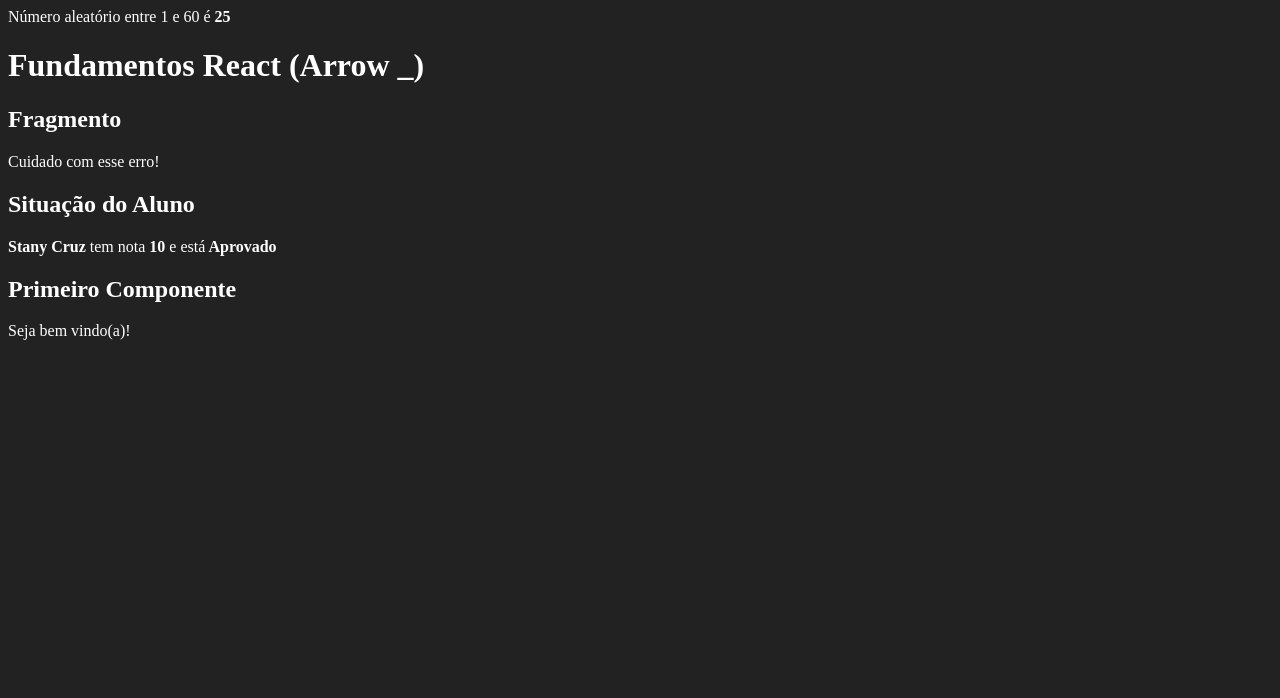
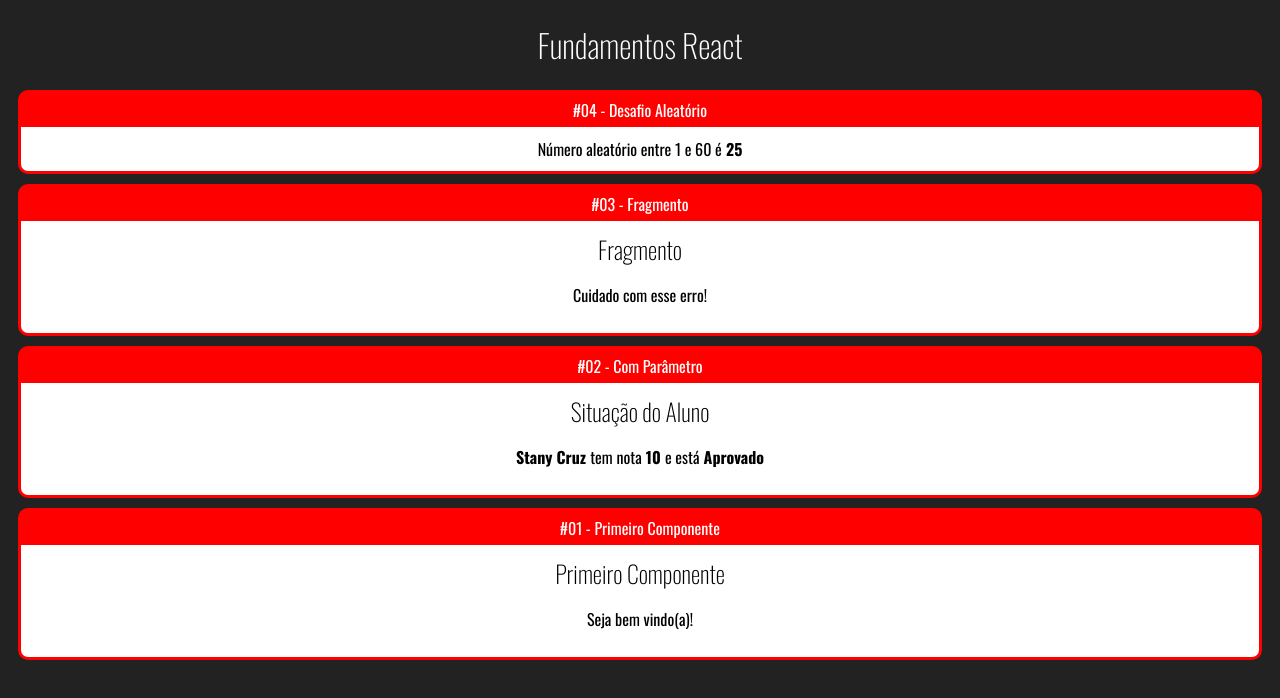
Before and after one commit to stanycruz/curso-react, a React (Create React App) app: page / in a window 1280 px wide. Shown: the top 698 px of the page. Built offline with nearby package versions, Linux system fonts and the light colour scheme.

Commit message:
Componente Card #01

```diff
--- a/public/index.html
+++ b/public/index.html
@@ -24,6 +24,9 @@
       work correctly both with client-side routing and a non-root public URL.
       Learn how to configure a non-root public URL by running `npm run build`.
     -->
+    <link rel="preconnect" href="https://fonts.googleapis.com">
+<link rel="preconnect" href="https://fonts.gstatic.com" crossorigin>
+<link href="https://fonts.googleapis.com/css2?family=Oswald:wght@200;300;400;500;600;700&display=swap" rel="stylesheet">
     <title>React App</title>
   </head>
   <body>
--- a/src/App.jsx
+++ b/src/App.jsx
@@ -1,5 +1,6 @@
 import React from 'react'
 
+import Card from './components/layout/Card'
 import Primeiro from './components/basicos/Primeiro'
 import ComParametro from './components/basicos/ComParametro'
 import Fragmento from './components/basicos/Fragmento'
@@ -7,15 +8,25 @@
 
 export default _ =>
     <div id="app">
-        <Aleatorio
-            min={1}
-            max={60}
-        />
-        <h1>Fundamentos React (Arrow _)</h1>
+        <h1>Fundamentos React</h1>
+
+        <Card titulo="#04 - Desafio Aleatório">
+            <Aleatorio min={1} max={60} />
+        </Card>
+
+        <Card titulo="#03 - Fragmento">
             <Fragmento />
+        </Card>
+
+        <Card titulo="#02 - Com Parâmetro">
             <ComParametro
                 titulo="Situação do Aluno"
                 aluno="Stany Cruz" nota={9.3}
             />
+        </Card>
+
+        <Card titulo="#01 - Primeiro Componente">
             <Primeiro></Primeiro>
+        </Card>
+
     </div>
--- /dev/null
+++ b/src/components/layout/Card.css
@@ -0,0 +1,19 @@
+.Card {
+    background-color: red;
+    border: 3px solid red;
+    border-radius: 10px;
+    overflow: hidden;
+    margin: 10px;
+}
+
+.Card .Title {
+    padding: 5px 0px;
+    display: flex;
+    justify-content: center;
+}
+
+.Card .Content {
+    background-color: white;
+    color: black;
+    padding: 10px;
+}
--- /dev/null
+++ b/src/components/layout/Card.jsx
@@ -0,0 +1,11 @@
+import './Card.css'
+import React from 'react'
+
+export default props => {
+    return <div className="Card">
+        <div className="Title">{props.titulo}</div>
+        <div className="Content">
+            {props.children}
+        </div>
+    </div>
+}
--- a/src/index.css
+++ b/src/index.css
@@ -1,4 +1,14 @@
 body {
+     font-family: Oswald;
      background-color: #222;
-     color: #fff;
+     color:white;
+     text-align: center;
 }
+
+h1, h2, h3 {
+     font-weight: 200;
+}
+
+h2, h3 {
+     margin: 0;
+}
```
Lines whose indentation alone changed are shown as unchanged.
